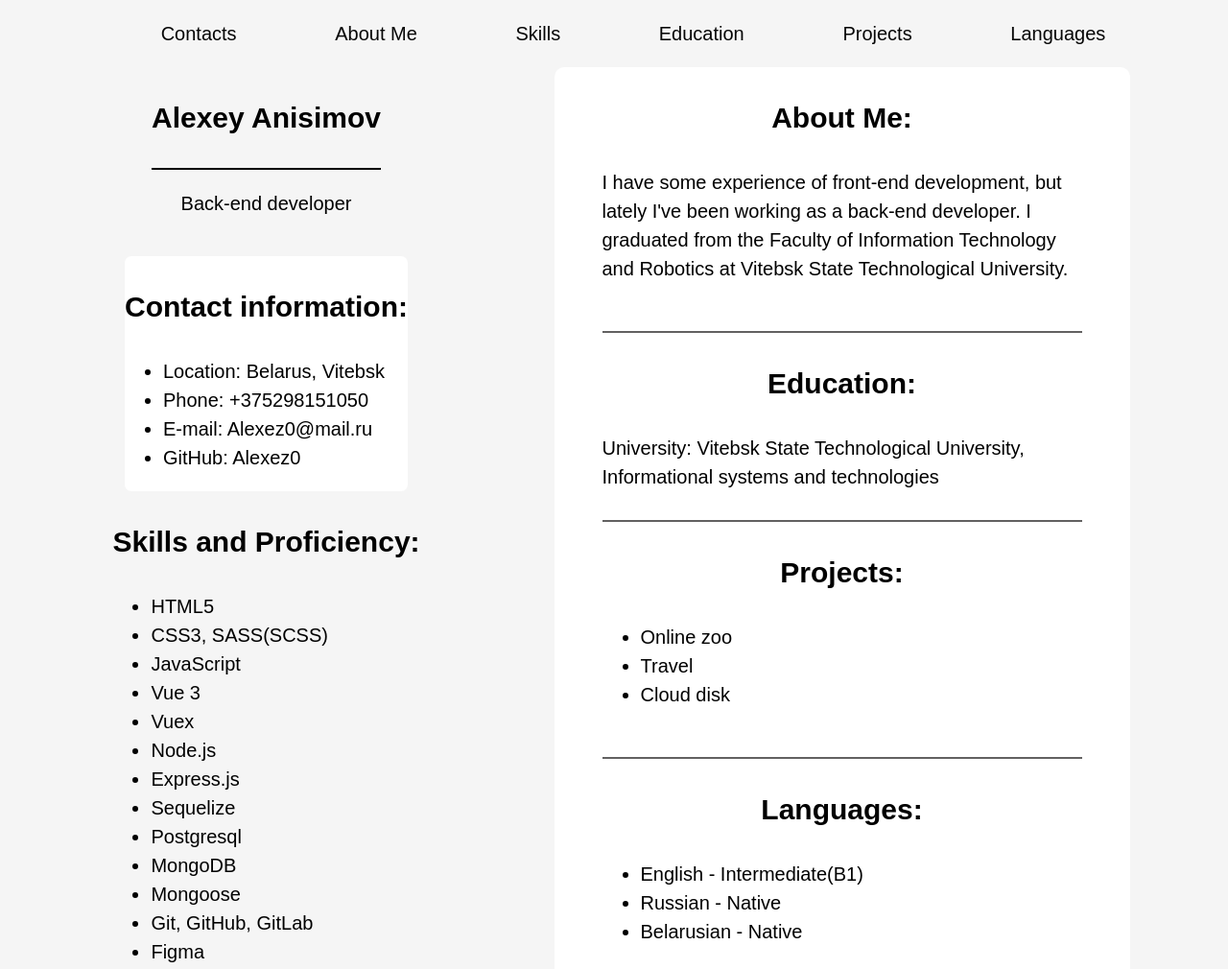
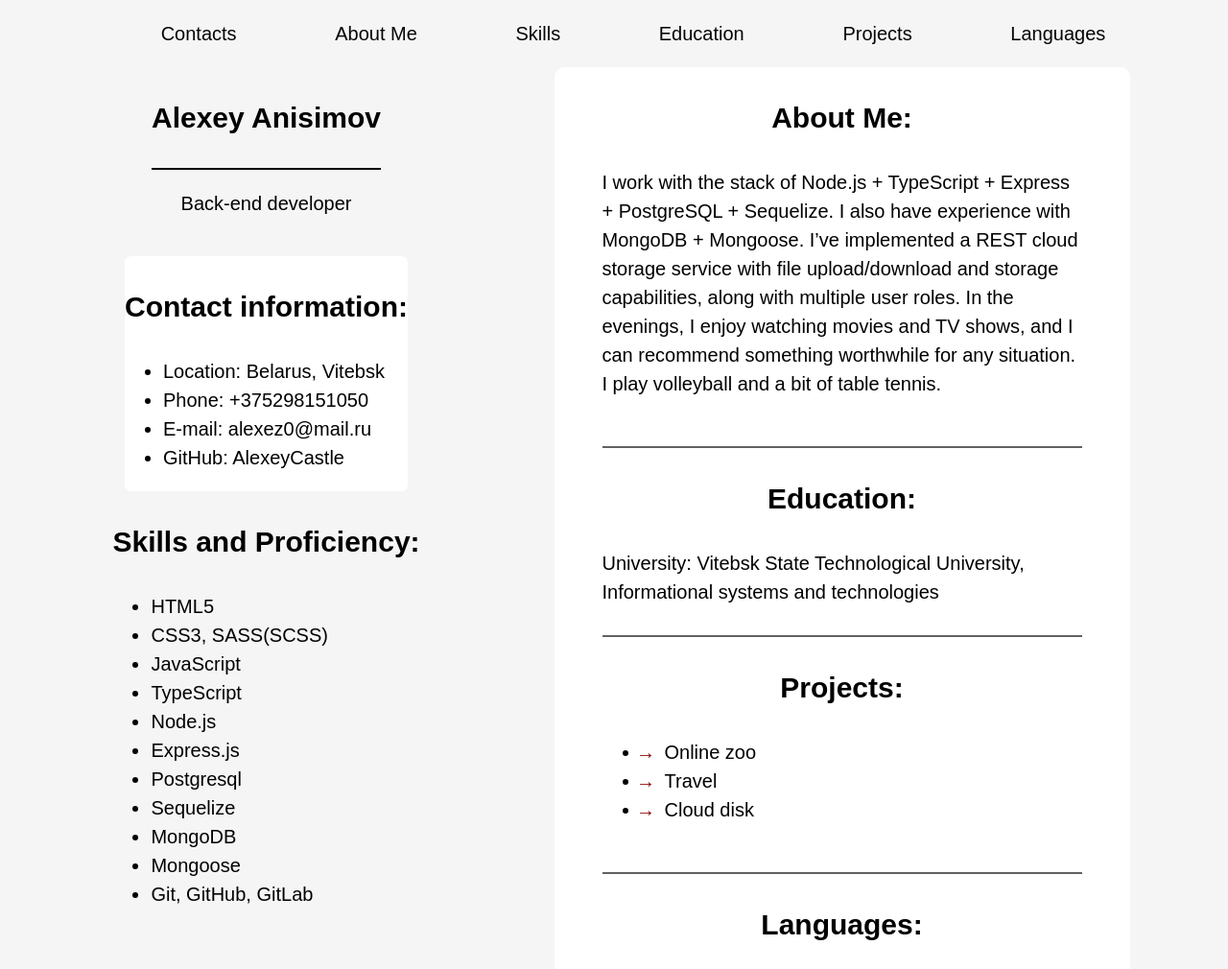
Before and after one commit to AlexeyCastle/CV, a plain HTML site: page src/index.html in a window 1280 px wide. Shown: the top 1010 px of the page at 96% size. Drawn offline with Linux system fonts and the light colour scheme.

Commit message:
improvement CV

```diff
--- a/src/index.html
+++ b/src/index.html
@@ -60,11 +60,11 @@
                     </li>
                     <li>
                         <span>E-mail:</span>
-                        <a href="mailto:alexez0@mail.ru">Alexez0@mail.ru</a>
+                        <a href="mailto:alexez0@mail.ru">alexez0@mail.ru</a>
                     </li>
                     <li>
                         <span>GitHub:</span>
-                        <a href="https://github.com/Alexez0">Alexez0</a>
+                        <a href="https://github.com/AlexeyCastle">AlexeyCastle</a>
                     </li>
                 </ul>
             </div>
@@ -74,16 +74,14 @@
                     <li>HTML5</li>
                     <li>CSS3, SASS(SCSS)</li>
                     <li>JavaScript</li>
-                    <li>Vue 3</li>
-                    <li>Vuex</li>
+                    <li>TypeScript</li>
                     <li>Node.js</li>
                     <li>Express.js</li>
+                    <li>Postgresql</li>
                     <li>Sequelize</li>
-                    <li>Postgresql</li>
                     <li>MongoDB</li>
                     <li>Mongoose</li>
                     <li>Git, GitHub, GitLab</li>
-                    <li>Figma</li>
                 </ul>
             </div>
         </section>
@@ -91,7 +89,7 @@
         <section class="right-section">
             <div class="about" id="about">
                 <h2>About Me:</h2>
-                <p>I have some experience of front-end development, but lately I've been working as a back-end developer. I graduated from the Faculty of Information Technology and Robotics at Vitebsk State Technological University.</p>
+                <p>I work with the stack of Node.js + TypeScript + Express + PostgreSQL + Sequelize. I also have experience with MongoDB + Mongoose. I’ve implemented a REST cloud storage service with file upload/download and storage capabilities, along with multiple user roles. In the evenings, I enjoy watching movies and TV shows, and I can recommend something worthwhile for any situation. I play volleyball and a bit of table tennis.</p>
                 <div class="border"></div>
             </div>
             <div class="education" id="education">
--- a/src/style.css
+++ b/src/style.css
@@ -23,6 +23,8 @@ a {
 a:hover {
     color: #e3c4c4;
 }
+
+
 
 pre {
     margin: 0;
@@ -105,9 +107,37 @@ body {
 }
 
 
+
 .year-of-created > h3 {
     margin: 0;
 }
+
+.projects ul li {
+    position: relative;
+    padding-left: 25px;
+}
+
+.projects ul li::after {
+    content: '→';
+    position: absolute;
+    left: 0;
+    color: darkred;
+    font-size: 20px;
+    animation: moveArrow 1.5s infinite;
+}
+
+@keyframes moveArrow {
+    0% {
+        transform: translateX(0);
+    }
+    50% {
+        transform: translateX(-5px);
+    }
+    100% {
+        transform: translateX(0);
+    }
+}
+
 
 @keyframes slideInFromLeft {
     0% {
```
